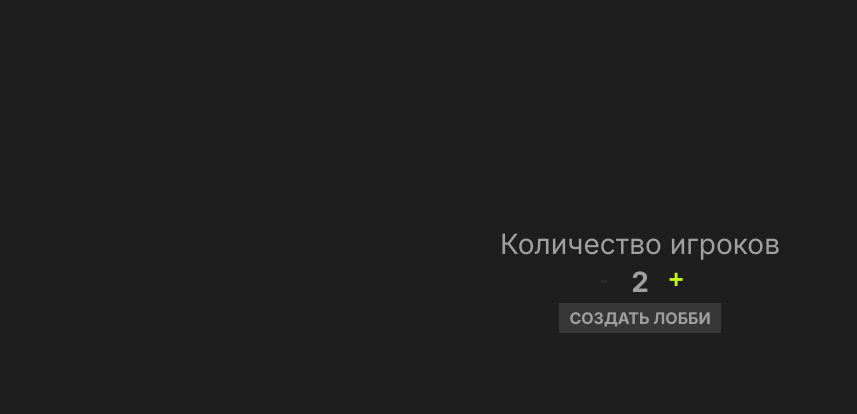
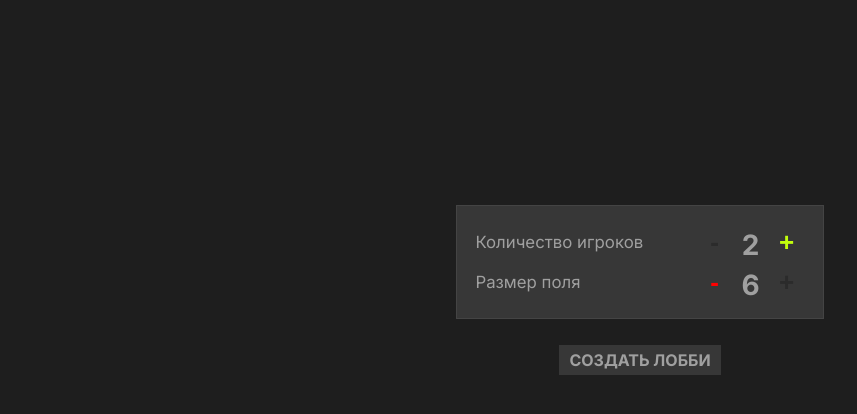
Before and after one commit to Grinik767/dominate.io, a website with bundled scripts: page frontend/public/createLobby.html in a window 1280 px wide. Shown: the part 118-532 px from the top of the page, without its empty margins (0-857 px from the left). Built offline with nearby package versions, Linux system fonts and the light colour scheme.

Commit message:
added field size in create lobby

```diff
--- a/frontend/public/assets/css/createLobby.css
+++ b/frontend/public/assets/css/createLobby.css
@@ -4,6 +4,11 @@
     text-align: center;
     padding-top: 5px;
     width: 100%;
+}
+
+.key {
+    font-size: 60%;
+    padding-right: 3em;
 }
 
 .value-number {
--- a/frontend/public/assets/css/lobby.css
+++ b/frontend/public/assets/css/lobby.css
@@ -5,6 +5,7 @@
 
     cursor: pointer;
 }
+
 
 .lobbyCode h1{
     margin: 0;
--- a/frontend/public/assets/js/connection.js
+++ b/frontend/public/assets/js/connection.js
@@ -37,9 +37,8 @@ document.addEventListener('DOMContentLoaded', () => {
         })
             .then(async response => {
                 const data = await response.json().catch(() => null);
-
                 if (response.ok) {
-                    if (data?.isExist === false) {
+                    if (data?.isEaxist === false) {
                         throw new Error('Лобби не найдено');
                     }
                     return data;
--- a/frontend/public/assets/js/createLobby.js
+++ b/frontend/public/assets/js/createLobby.js
@@ -1,17 +1,28 @@
 import {backendPreffix} from "./dominateIo/globals.js";
 import {generateField} from "./dominateIo/Game/field.js";
 import {makeFadeOut, makeFadeIn, emulateButtonClick} from "./utils.js";
+import {AudioPlayer} from "./audioManager.js";
 
 let playerCount = 2;
 let startGameButton;
+let fieldSize = 6;
 
 const minCountPlayers = 2;
 const maxCountPlayers = 4;
 
+const minFiledSize = 3;
+const maxFiledSize = 6;
+
 const countPlayersEl = document.querySelector('.value-number');
+const fieldSizeEl = document.querySelector("#fieldSize .value-number");
+
 
 const plusButton = document.querySelector('.plus');
 const minusButton = document.querySelector('.minus');
+
+const fieldSizePlus = document.querySelector('#fieldSize .plus');
+const fieldSizeMinus = document.querySelector('#fieldSize .minus');
+
 
 document.addEventListener("DOMContentLoaded", () => {
     document.addEventListener('keydown', (e) => {
@@ -22,6 +33,7 @@ document.addEventListener("DOMContentLoaded", () => {
     });
 
     countPlayersEl.textContent = playerCount.toString();
+    fieldSizeEl.textContent = fieldSize.toString();
 
     plusButton.addEventListener("click", () => {
         if (!plusButton.classList.contains('locked'))
@@ -33,13 +45,39 @@ document.addEventListener("DOMContentLoaded", () => {
             changeCountPlayers(-1)
     });
 
+    fieldSizePlus.addEventListener("click", () => {
+        if (!fieldSizePlus.classList.contains('locked'))
+            changeFieldSize(1)
+
+        AudioPlayer.playSound('up')
+    });
+
+    fieldSizeMinus.addEventListener("click", () => {
+        if (!fieldSizeMinus.classList.contains('locked'))
+            changeFieldSize(-1);
+
+        AudioPlayer.playSound('down')
+    });
+
     updateAvailability();
+    updateAvailabilityFieldSizeButtons();
 
     startGameButton = document.getElementById("createLobby");
     startGameButton.addEventListener("click", createLobby);
 
     makeFadeIn();
 });
+
+function changeFieldSize(delta) {
+    let size = fieldSize;
+
+    size = Math.min(maxFiledSize, Math.max(minFiledSize, size + delta));
+    fieldSizeEl.textContent = size.toString();
+
+    fieldSize = size;
+    updateAvailabilityFieldSizeButtons();
+}
+
 
 function changeCountPlayers(delta) {
     let count = playerCount;
@@ -66,12 +104,23 @@ function updateAvailability() {
     }
 }
 
+function updateAvailabilityFieldSizeButtons() {
+    fieldSizeMinus.classList.remove('locked');
+    fieldSizePlus.classList.remove('locked');
+    if (fieldSize === maxFiledSize) {
+        fieldSizePlus.classList.add('locked');
+    } else if (fieldSize === minFiledSize) {
+        fieldSizeMinus.classList.add('locked');
+    }
+}
+
+
 async function createLobby() {
     try {
         console.log("Creating Lobby");
         const dominators = Array.from({length: playerCount},
             (_, i) => ({index: i, ownedCells: new Set()}))
-        const field = generateField(5, dominators);
+        const field = generateField(fieldSize, dominators);
         const cells = field.toCells();
         const LobbyInfo = {
             playersCount: playerCount,
--- a/frontend/public/createLobby.html
+++ b/frontend/public/createLobby.html
@@ -23,18 +23,38 @@
         <h1>СОЗДАТЬ ЛОББИ</h1>
     </div>
     <div class="pageBody">
-        <div class="key">Количество игроков</div>
-        <div>
-            <div class="valueContainer" id="playerCount">
-                <button class="btn-small minus">-</button>
-                <span class="value value-number"></span>
-                <button class="btn-small plus">+</button>
+        <div class="lobbySettings">
+            <div class="box">
+                <table>
+                    <tbody>
+                    <tr>
+                        <td class="key">Количество игроков</td>
+                        <td>
+                            <div class="valueContainer" id="playerCount">
+                                <button class="btn-small minus">-</button>
+                                <span class="value value-number"></span>
+                                <button class="btn-small plus">+</button>
+                            </div>
+                        </td>
+                    </tr>
+                    <tr>
+                        <td class="key">Размер поля</td>
+                        <td>
+                            <div class="valueContainer" id="fieldSize">
+                                <button class="btn-small minus">-</button>
+                                <span class="value value-number"></span>
+                                <button class="btn-small plus">+</button>
+                            </div>
+                        </td>
+                    </tr>
+                    </tbody>
+                </table>
             </div>
         </div>
-
         <div>
             <button class="btn" id="createLobby">СОЗДАТЬ ЛОББИ</button>
         </div>
+
     </div>
 </div>
 
```
